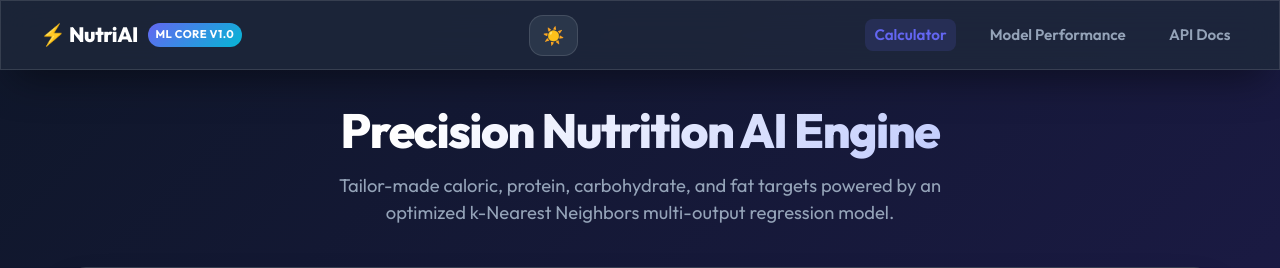
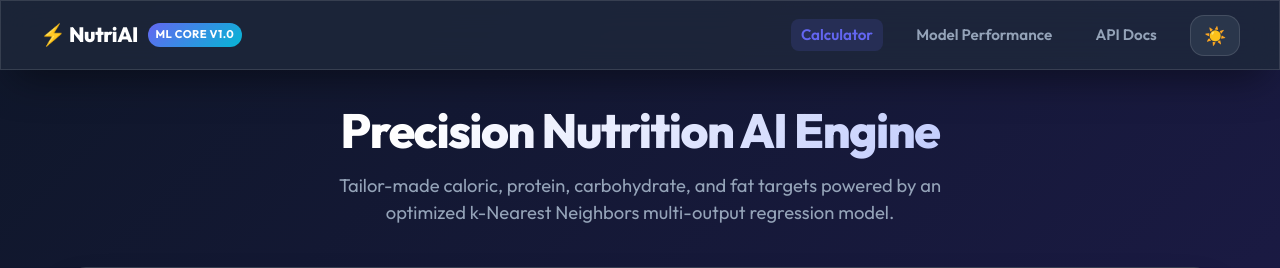
Before and after one commit to A-D-H-I-56/Protein-Tracker, a Flask app: page / in a window 1280 px wide. Shown: the top 268 px of the page. Run offline with Flask 3, Linux system fonts and the light colour scheme.

Commit message:
Configure parameterized self-contained Dockerfile, add .dockerignore, and fix right-aligned navbar layout

```diff
--- a/app/static/css/main.css
+++ b/app/static/css/main.css
@@ -89,9 +89,9 @@ body {
   max-width: 1200px;
   margin: 0 auto;
   display: flex;
-  justify-content: space-between;
   align-items: center;
   position: relative;
+  gap: 1.5rem;
 }
 
 .nav-brand {
@@ -103,6 +103,7 @@ body {
   font-weight: 800;
   font-size: 1.3rem;
   letter-spacing: -0.02em;
+  flex-shrink: 0;
 }
 
 .nav-brand .brand-badge {
@@ -116,10 +117,17 @@ body {
   letter-spacing: 0.04em;
 }
 
+.nav-menu {
+  display: flex;
+  align-items: center;
+  margin-left: auto;
+}
+
 .nav-actions {
   display: flex;
   align-items: center;
   gap: 0.75rem;
+  flex-shrink: 0;
 }
 
 .theme-toggle-btn {
@@ -716,6 +724,14 @@ footer {
     padding: 0.75rem 1rem;
   }
 
+  .nav-container {
+    justify-content: space-between;
+  }
+
+  .nav-actions {
+    margin-left: auto;
+  }
+
   .mobile-menu-btn {
     display: flex;
   }
--- a/app/templates/base.html
+++ b/app/templates/base.html
@@ -27,7 +27,16 @@
         <span class="brand-badge">ML Core v1.0</span>
       </a>
 
-      <!-- Right controls (Theme Toggle + Hamburger Menu Button) -->
+      <!-- Navigation Links (Desktop & Collapsible Mobile Menu) -->
+      <nav id="navMenu" class="nav-menu">
+        <ul class="nav-links">
+          <li><a href="{{ url_for('web.index') }}" class="nav-link {% if request.endpoint == 'web.index' %}active{% endif %}">Calculator</a></li>
+          <li><a href="{{ url_for('web.metrics') }}" class="nav-link {% if request.endpoint == 'web.metrics' %}active{% endif %}">Model Performance</a></li>
+          <li><a href="{{ url_for('web.api_docs') }}" class="nav-link {% if request.endpoint == 'web.api_docs' %}active{% endif %}">API Docs</a></li>
+        </ul>
+      </nav>
+
+      <!-- Right-most controls (Theme Toggle + Hamburger Menu Button) -->
       <div class="nav-actions">
         <button id="themeToggle" class="theme-toggle-btn" title="Toggle Light/Dark Theme" aria-label="Toggle Theme">
           ☀️
@@ -39,15 +48,6 @@
           <span class="hamburger-bar"></span>
         </button>
       </div>
-
-      <!-- Navigation Links (Desktop & Collapsible Mobile Menu) -->
-      <nav id="navMenu" class="nav-menu">
-        <ul class="nav-links">
-          <li><a href="{{ url_for('web.index') }}" class="nav-link {% if request.endpoint == 'web.index' %}active{% endif %}">Calculator</a></li>
-          <li><a href="{{ url_for('web.metrics') }}" class="nav-link {% if request.endpoint == 'web.metrics' %}active{% endif %}">Model Performance</a></li>
-          <li><a href="{{ url_for('web.api_docs') }}" class="nav-link {% if request.endpoint == 'web.api_docs' %}active{% endif %}">API Docs</a></li>
-        </ul>
-      </nav>
     </div>
   </header>
 
```
Also changed, not shown: 2 other files.
